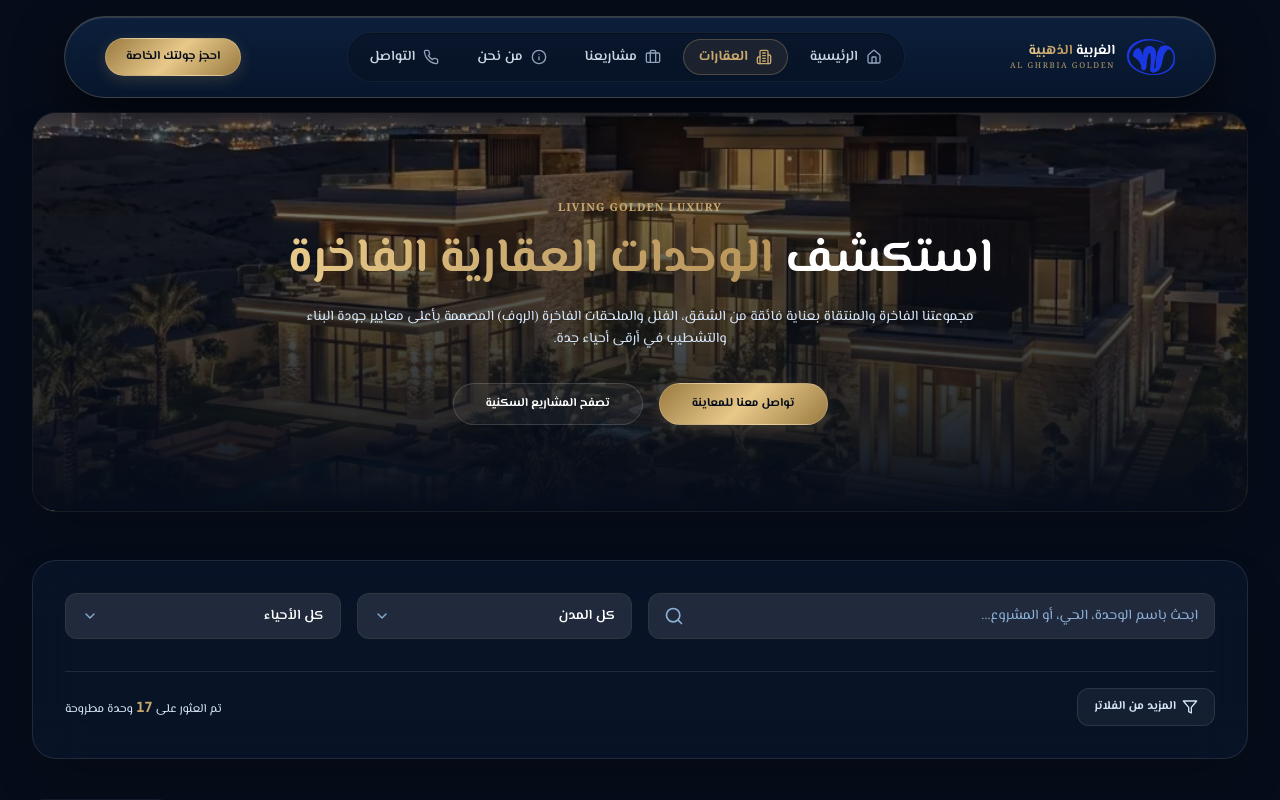
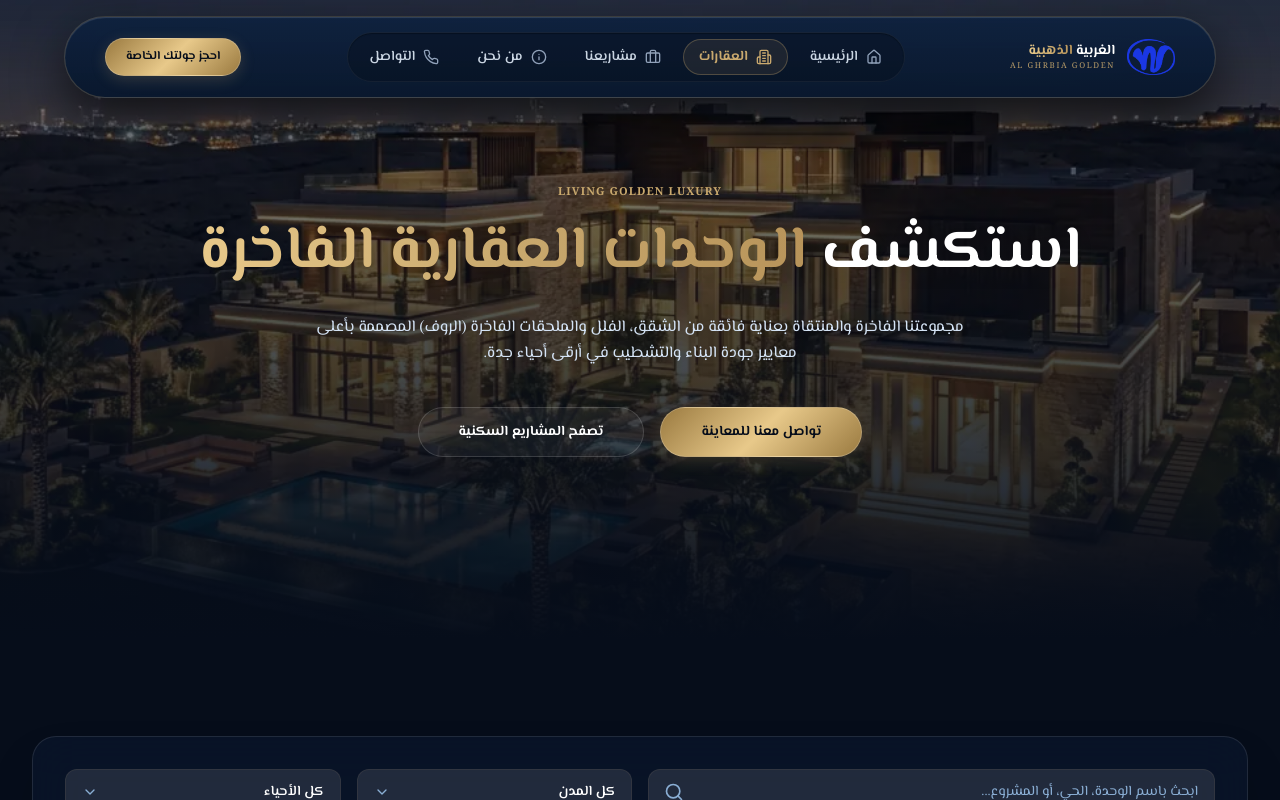
Before and after one commit to karemm2018/alghrbiagolde, a Next.js app: page /properties in a window 1280 px wide. Shown: the top 800 px of the page. Built offline with nearby package versions, Linux system fonts and the light colour scheme; a web font is replaced by a local one.

Commit message:
style(properties): adjust hero banner height to 80vh and remove scroll down indicator

```diff
--- a/src/app/properties/page.tsx
+++ b/src/app/properties/page.tsx
@@ -22,6 +22,7 @@ import {
   TableProperties,
   ChevronLeft,
   ChevronRight,
+  ChevronDown,
   Phone,
   MessageCircle,
   X,
@@ -477,16 +478,11 @@ export default function PropertiesPage() {
   }, [filteredProperties]);
 
   return (
-    <main className="min-h-screen bg-bg-midnight pt-28 pb-20 relative overflow-hidden" dir="rtl">
-      {/* Background ambient light effects */}
-      <div className="absolute top-0 right-0 w-[45vw] h-[45vw] bg-gradient-to-br from-gold-primary/8 to-transparent rounded-full blur-[140px] pointer-events-none -z-10" />
-      <div className="absolute bottom-[20%] left-0 w-[35vw] h-[35vw] bg-gradient-to-tr from-brand-primary/5 to-transparent rounded-full blur-[120px] pointer-events-none -z-10" />
-
-      {/* Container Wrapper */}
-      <div className="max-w-7xl mx-auto px-4 sm:px-6 lg:px-8 relative z-10">
-
-        {/* Page Hero Header Banner */}
-        <div className="relative w-full rounded-3xl overflow-hidden border border-border-gold/30 shadow-2xl mb-12 h-[360px] sm:h-[400px] flex items-center justify-center">
+    <main className="min-h-screen bg-bg-midnight relative overflow-x-hidden" dir="rtl">
+      {/* ----------------------------------------------------
+         1. Full-screen Hero Section (80vh & Full Width)
+         ---------------------------------------------------- */}
+      <section className="relative h-[80vh] w-full flex items-center justify-center bg-bg-deep overflow-hidden">
         {/* Background Image with Slow Zoom effect */}
         <div className="absolute inset-0 z-0 select-none">
           <Image
@@ -497,16 +493,16 @@ export default function PropertiesPage() {
             className="object-cover scale-105"
           />
           {/* Dark premium overlay for readability */}
-            <div className="absolute inset-0 bg-gradient-to-t from-[#060D1A] via-[#060D1A]/70 to-[#060D1A]/40"></div>
+          <div className="absolute inset-0 bg-gradient-to-t from-[#060D1A] via-[#060D1A]/70 to-[#060D1A]/35"></div>
         </div>
 
         {/* Banner Contents */}
-          <div className="relative z-10 max-w-3xl mx-auto px-6 text-center flex flex-col items-center">
+        <div className="relative z-10 max-w-5xl w-[90%] mx-auto text-center flex flex-col items-center justify-center">
           <motion.span
             initial={{ opacity: 0, y: -10 }}
             animate={{ opacity: 1, y: 0 }}
             transition={{ duration: 0.5 }}
-              className="text-[11px] font-extrabold text-gold-primary tracking-widest uppercase block mb-3.5 font-serif"
+            className="text-[11px] font-extrabold text-gold-primary tracking-widest uppercase block mb-4 font-serif"
           >
             LIVING GOLDEN LUXURY
           </motion.span>
@@ -514,7 +510,7 @@ export default function PropertiesPage() {
             initial={{ opacity: 0, y: 15 }}
             animate={{ opacity: 1, y: 0 }}
             transition={{ duration: 0.6, ease: [0.16, 1, 0.3, 1] }}
-              className="text-2xl sm:text-4xl lg:text-5xl font-black text-white leading-tight font-el-messiri mb-4"
+            className="text-3xl sm:text-5xl lg:text-6xl font-black text-white leading-tight font-el-messiri mb-6 drop-shadow-xl"
           >
             استكشف <span className="bg-gradient-to-r from-gold-light via-gold-primary to-gold-warm bg-clip-text text-transparent">الوحدات العقارية الفاخرة</span>
           </motion.h1>
@@ -522,7 +518,7 @@ export default function PropertiesPage() {
             initial={{ opacity: 0, y: 15 }}
             animate={{ opacity: 1, y: 0 }}
             transition={{ duration: 0.7, delay: 0.1, ease: [0.16, 1, 0.3, 1] }}
-              className="text-xs sm:text-sm text-text-secondary leading-relaxed mb-8 max-w-2xl"
+            className="text-xs sm:text-base text-text-secondary leading-relaxed mb-10 max-w-2xl drop-shadow-md"
           >
             مجموعتنا الفاخرة والمنتقاة بعناية فائقة من الشقق، الفلل والملحقات الفاخرة (الروف) المصممة بأعلى معايير جودة البناء والتشطيب في أرقى أحياء جدة.
           </motion.p>
@@ -537,20 +533,27 @@ export default function PropertiesPage() {
             <button
               type="button"
               onClick={openInquiry}
-                className="py-3 px-8 text-xs font-bold btn-premium-gold rounded-full flex items-center justify-center gap-1.5 cursor-pointer font-el-messiri transition-transform active:scale-95 shadow-lg shadow-gold-primary/10"
+              className="py-3.5 px-10 text-xs sm:text-sm font-bold btn-premium-gold rounded-full flex items-center justify-center gap-1.5 cursor-pointer font-el-messiri transition-all hover:scale-105 active:scale-95 shadow-lg shadow-gold-primary/10"
             >
               <span>تواصل معنا للمعاينة</span>
             </button>
 
             <Link
               href="/#projects-section"
-                className="py-3 px-8 text-xs font-bold bg-white/5 hover:bg-white/10 text-white border border-white/15 hover:border-gold-primary/50 rounded-full flex items-center justify-center gap-1.5 transition-all duration-300 font-el-messiri active:scale-95"
+              className="py-3.5 px-10 text-xs sm:text-sm font-bold bg-white/5 hover:bg-white/10 text-white border border-white/15 hover:border-gold-primary/50 rounded-full flex items-center justify-center gap-1.5 transition-all duration-300 font-el-messiri hover:scale-105 active:scale-95"
             >
               <span>تصفح المشاريع السكنية</span>
             </Link>
           </motion.div>
         </div>
-        </div>
+      </section>
+
+      {/* Background ambient light effects */}
+      <div className="absolute top-[80vh] right-0 w-[45vw] h-[45vw] bg-gradient-to-br from-gold-primary/8 to-transparent rounded-full blur-[140px] pointer-events-none -z-10" />
+      <div className="absolute bottom-[20%] left-0 w-[35vw] h-[35vw] bg-gradient-to-tr from-brand-primary/5 to-transparent rounded-full blur-[120px] pointer-events-none -z-10" />
+
+      {/* 2. Listings Wrapper */}
+      <div id="properties-listings-section" className="max-w-7xl mx-auto px-4 sm:px-6 lg:px-8 py-20 sm:py-24 relative z-10">
 
         {/* Filter panel card */}
         <section className="bg-bg-navy/35 backdrop-blur-xl border border-white/10 rounded-3xl p-6 sm:p-8 shadow-2xl mb-10 transition-all duration-300">
```
Lines whose indentation alone changed are shown as unchanged.
